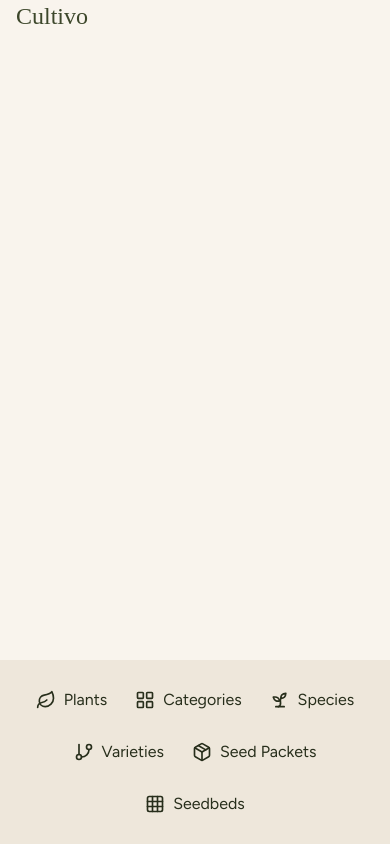
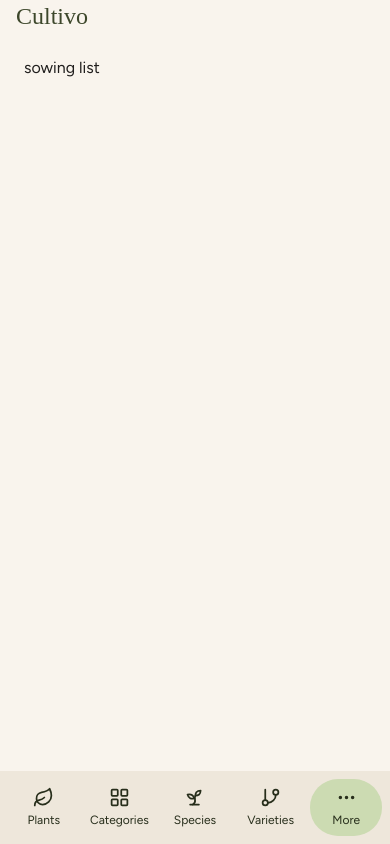
Before and after one commit to manos-grigorakis/cultivo, a Vue app in the folder frontend/: page /seedbed-sowings in a window 390 px wide. Built offline with nearby package versions, Linux system fonts and the light colour scheme; a web font is replaced by a local one.

Commit message:
feat: add dropdown links in navigation bar and fix mobile navigation for responsive

```diff
--- a/frontend/src/App.vue
+++ b/frontend/src/App.vue
@@ -6,7 +6,7 @@ import AppNavigationBar from './components/layout/AppNavigationBar.vue'
   <div class="flex min-h-dvh flex-col md:flex-row">
     <AppNavigationBar />
 
-    <main class="min-w-0 flex-1 p-6 pb-28">
+    <main class="min-w-0 flex-1 p-6 pb-28 md:pb-0">
       <RouterView />
     </main>
   </div>
--- a/frontend/src/components/layout/AppNavigationBar.vue
+++ b/frontend/src/components/layout/AppNavigationBar.vue
@@ -1,15 +1,59 @@
 <script setup lang="ts">
-import { GitBranch, Grid3x3Icon, LayoutGrid, Leaf, Package, SproutIcon } from '@lucide/vue'
-import type { Component } from 'vue'
+import {
+  ChevronDown,
+  Ellipsis,
+  GitBranch,
+  Grid3x3Icon,
+  LayoutGrid,
+  Leaf,
+  Package,
+  SproutIcon,
+} from '@lucide/vue'
+import { type Component, ref } from 'vue'
+import { useRoute } from 'vue-router'
 
-const links: { label: string; url: string; icon: Component }[] = [
+interface NavigationLink {
+  label: string
+  url: string
+  icon: Component
+  children?: NavigationLink[]
+}
+
+const route = useRoute()
+const expandedMenus = ref<string[]>([])
+const isMoreOpen = ref<boolean>(false)
+
+const links: NavigationLink[] = [
   { label: 'plants', url: '/plants', icon: Leaf },
   { label: 'categories', url: '/plant-categories', icon: LayoutGrid },
   { label: 'species', url: '/plant-species', icon: SproutIcon },
   { label: 'varieties', url: '/plant-varieties', icon: GitBranch },
   { label: 'seed packets', url: '/seed-packets', icon: Package },
-  { label: 'seedbeds', url: '/seedbeds', icon: Grid3x3Icon },
+  {
+    label: 'seedbeds',
+    url: '/seedbeds',
+    icon: Grid3x3Icon,
+    children: [{ label: 'sowings', url: '/seedbed-sowings', icon: SproutIcon }],
+  },
 ]
+
+const mobileLinks = links.slice(0, 4)
+const moreLinks = links.slice(4)
+
+const toggleMenu = (url: string) => {
+  expandedMenus.value = expandedMenus.value.includes(url)
+    ? expandedMenus.value.filter((item) => item !== url)
+    : [...expandedMenus.value, url]
+}
+
+const isLinkActive = (link: NavigationLink) =>
+  route.path === link.url ||
+  route.path.startsWith(`${link.url}/`) ||
+  link.children?.some((child) => route.path === child.url || route.path.startsWith(`${child.url}/`))
+
+const isLinkExactActive = (link: NavigationLink) => route.path === link.url
+
+const isMoreActive = () => moreLinks.some((link) => isLinkActive(link))
 </script>
 
 <template>
@@ -20,12 +64,54 @@ const links: { label: string; url: string; icon: Component }[] = [
     <nav aria-label="Main navigation">
       <ul class="mt-6 flex flex-col gap-1">
         <li v-for="link in links" :key="link.url">
-          <RouterLink
-            :to="link.url"
-            active-class="bg-primary-300 text-primary-900"
-            class="text-primary-900 rounded-card hover:bg-primary-200 flex items-center gap-2 py-3 pl-4 font-medium capitalize"
-            ><component :is="link.icon" :size="20" />{{ link.label }}</RouterLink
+          <div
+            class="rounded-card flex items-center transition-colors"
+            :class="{
+              'bg-primary-300 text-primary-900': isLinkExactActive(link),
+              'bg-primary-200 text-primary-900': isLinkActive(link) && !isLinkExactActive(link),
+              'text-primary-900 hover:bg-primary-200': !isLinkActive(link),
+            }"
           >
+            <RouterLink
+              :to="link.url"
+              class="flex flex-1 items-center gap-2 py-3 pl-4 font-medium capitalize"
+            >
+              <div class="flex items-center gap-2">
+                <component :is="link.icon" :size="20" />
+                {{ link.label }}
+              </div>
+            </RouterLink>
+
+            <button
+              v-if="link.children?.length"
+              type="button"
+              :aria-label="`Toggle ${link.label} submenu`"
+              :aria-expanded="expandedMenus.includes(link.url)"
+              class="rounded-card cursor-pointer p-3"
+              @click="toggleMenu(link.url)"
+            >
+              <ChevronDown
+                :size="20"
+                class="transition-transform duration-200"
+                :class="{ 'rotate-180': expandedMenus.includes(link.url) }"
+              />
+            </button>
+          </div>
+
+          <ul
+            v-if="link.children && expandedMenus.includes(link.url)"
+            class="mt-1 ml-4 flex flex-col gap-1"
+          >
+            <li v-for="child in link.children" :key="child.url">
+              <RouterLink
+                :to="child.url"
+                active-class="bg-primary-300 text-primary-900"
+                class="text-primary-900 rounded-card hover:bg-primary-200 flex items-center gap-2 py-3 pl-4 font-medium capitalize"
+              >
+                <component :is="child.icon" :size="18" />{{ child.label }}
+              </RouterLink>
+            </li>
+          </ul>
         </li>
       </ul>
     </nav>
@@ -35,15 +121,67 @@ const links: { label: string; url: string; icon: Component }[] = [
   <nav class="md:hidden" aria-label="Mobile navigation">
     <RouterLink to="/" class="font-display text-primary-800 p-4 text-2xl">Cultivo</RouterLink>
 
-    <div class="bg-surface-muted fixed bottom-0 z-50 w-full px-2 py-4">
-      <ul class="flex flex-wrap items-center justify-center gap-1">
-        <li v-for="link in links" :key="link.url">
+    <div
+      v-if="isMoreOpen"
+      class="bg-surface-muted rounded-card fixed right-2 bottom-20 left-2 z-50 p-3 shadow-lg"
+    >
+      <ul class="flex flex-col gap-1">
+        <li v-for="link in moreLinks" :key="link.url">
           <RouterLink
             :to="link.url"
-            active-class="bg-primary-300 text-primary-900"
-            class="text-primary-900 rounded-card hover:bg-primary-200 flex items-center gap-2 px-3 py-3 font-medium capitalize md:px-8"
-            ><component :is="link.icon" :size="20" />{{ link.label }}</RouterLink
+            class="text-primary-900 hover:bg-primary-200 rounded-card flex items-center gap-3 p-3 font-medium capitalize"
+            :class="{
+              'bg-primary-300': isLinkActive(link),
+            }"
+            @click="isMoreOpen = false"
           >
+            <component :is="link.icon" :size="20" />
+            {{ link.label }}
+          </RouterLink>
+
+          <ul v-if="link.children?.length" class="ml-5">
+            <li v-for="child in link.children" :key="child.url">
+              <RouterLink
+                :to="child.url"
+                active-class="bg-primary-300"
+                class="text-primary-900 hover:bg-primary-200 rounded-card flex items-center gap-3 p-3 font-medium capitalize"
+                @click="isMoreOpen = false"
+              >
+                <component :is="child.icon" :size="18" />
+                {{ child.label }}
+              </RouterLink>
+            </li>
+          </ul>
+        </li>
+      </ul>
+    </div>
+
+    <!-- Bottom   -->
+    <div class="bg-surface-muted fixed inset-x-0 bottom-0 z-50 px-2 py-2">
+      <ul class="flex items-center justify-around gap-1">
+        <li v-for="link in mobileLinks" :key="link.url" class="flex-1">
+          <RouterLink
+            :to="link.url"
+            active-class="bg-primary-300"
+            class="text-primary-900 hover:bg-primary-200 rounded-card flex flex-col items-center gap-1 px-1 py-2 text-xs font-medium capitalize"
+          >
+            <component :is="link.icon" :size="21" />
+            <span>{{ link.label }}</span>
+          </RouterLink>
+        </li>
+
+        <li class="flex-1">
+          <button
+            type="button"
+            class="text-primary-900 hover:bg-primary-200 rounded-card flex w-full cursor-pointer flex-col items-center gap-1 px-1 py-2 text-xs font-medium"
+            :class="{ 'bg-primary-300': isMoreOpen || isMoreActive() }"
+            :aria-expanded="isMoreOpen"
+            aria-label="More navigation options"
+            @click="isMoreOpen = !isMoreOpen"
+          >
+            <Ellipsis :size="21" />
+            <span>More</span>
+          </button>
         </li>
       </ul>
     </div>
--- /dev/null
+++ b/frontend/src/features/seedbeds/views/SeedbedSowingListView.vue
@@ -0,0 +1,5 @@
+<script setup lang="ts"></script>
+
+<template>sowing list</template>
+
+<style scoped></style>
--- a/frontend/src/router/index.ts
+++ b/frontend/src/router/index.ts
@@ -134,6 +134,11 @@ const router = createRouter({
     },
     // Seedbed Sowings
     {
+      path: '/seedbed-sowings',
+      name: 'seedbed-sowing-list',
+      component: () => import('@/features/seedbeds/views/SeedbedSowingListView.vue'),
+    },
+    {
       path: '/seedbed-sowings/:id',
       name: 'seedbed-sowing-details',
       component: () => import('@/features/seedbeds/views/SeedbedSowingDetailsView.vue'),
```
